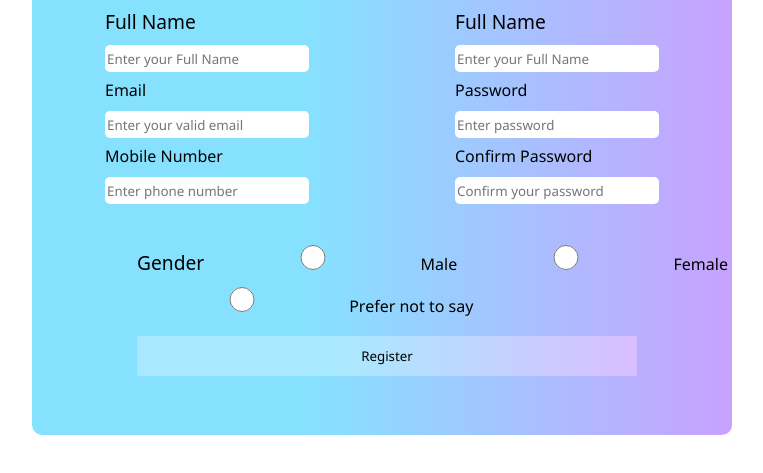
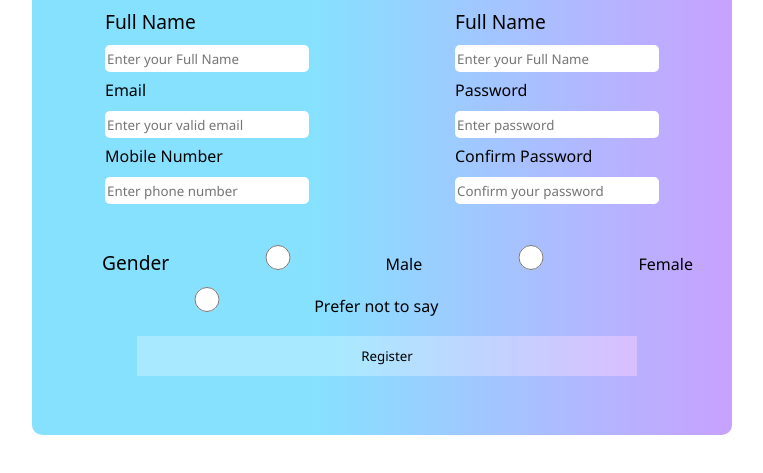
Before and after one commit to rohith7livingston/DevOps, a website: page index.html in a window 1280 px wide. Shown: the part 85-558 px from the top of the page, without its empty margins (258-1021 px from the left). Drawn offline with Linux system fonts and the light colour scheme.

Commit message:
this is my first commit

```diff
--- a/index.css
+++ b/index.css
@@ -45,7 +45,7 @@ label
 }
 .gender_button
 {
-    margin-left: 15%;
+    margin-left: 10%;
 
 }
 input
--- a/index.html
+++ b/index.html
@@ -32,9 +32,9 @@
                 </form>
             </div>
         </div>
-        <form class="gender_button">
+        <form class="gender_button" style="">
             <label>Gender</label>
-            <input type="radio" name="Male" value="Male"> Male
+            <input type="radio" name="Male" value="Male" > Male
             <input type="radio" name="Female" value="Male"> Female
             <input type="radio" name="Prefer not to say" value=""> Prefer not to say
         </form>
--- /dev/null
+++ b/index.js
@@ -0,0 +1 @@
+console.log(`first job`);
```
Also changed, not shown: package.json (added, +19 -0 lines).
